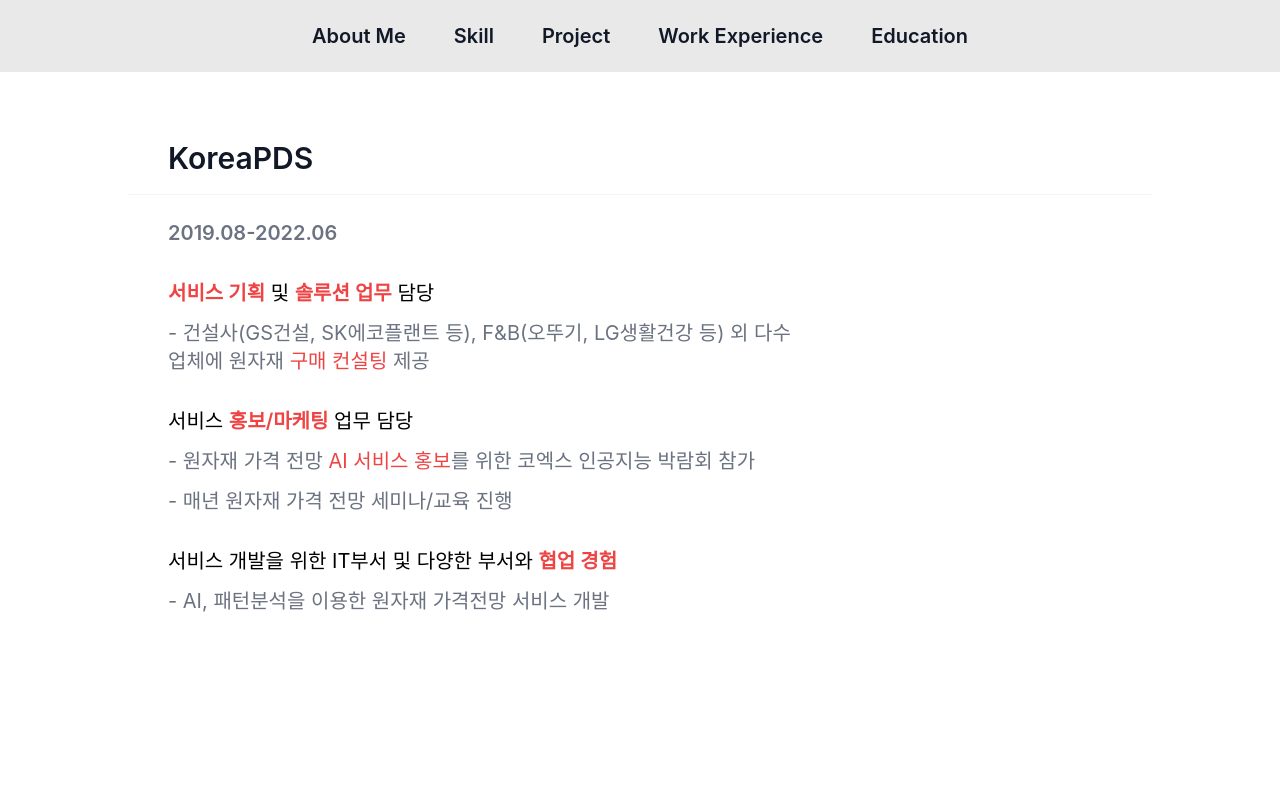
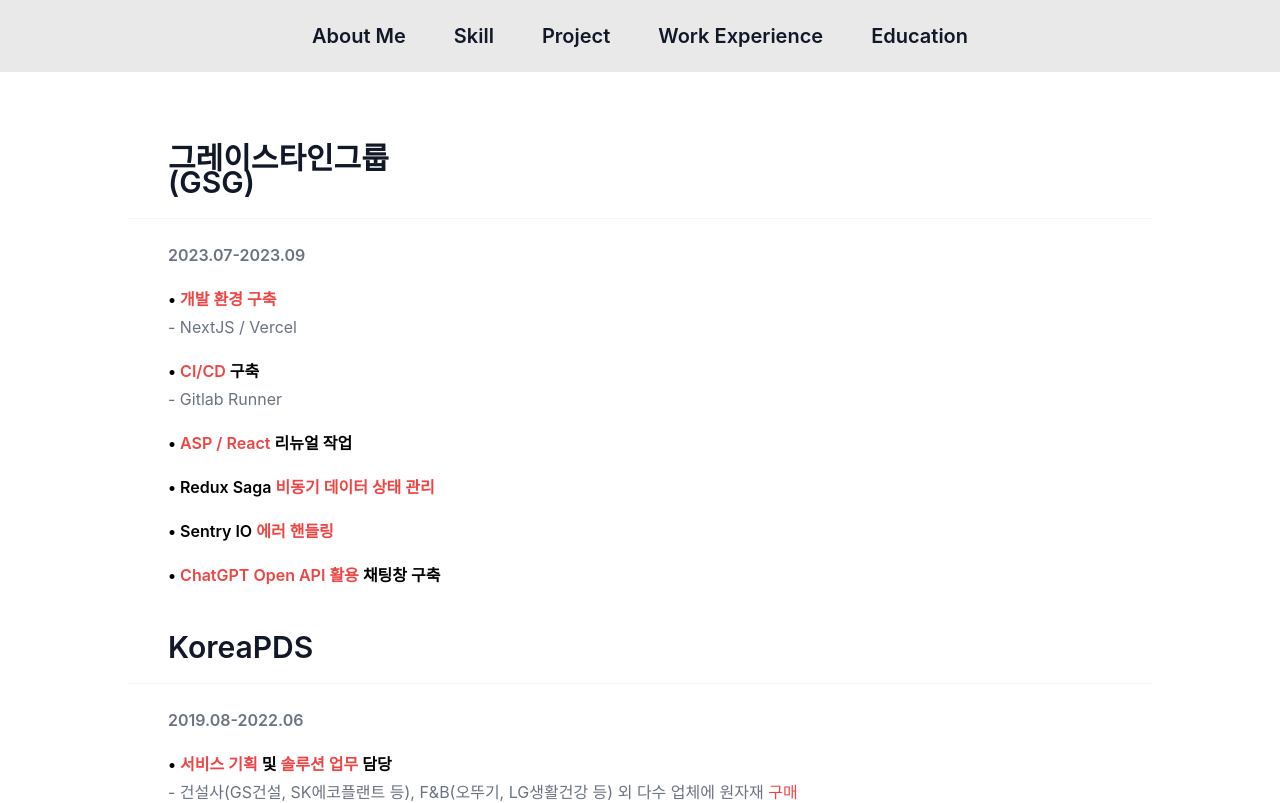
Before and after one commit to wongee93/portfolio, a React (Create React App) app: page /work in a window 1280 px wide. Shown: the top 803 px of the page. Built offline with nearby package versions, Linux system fonts and the light colour scheme.

Commit message:
일부 내용 업데이트(aboutme, skill, workexperience)

```diff
--- a/src/Project.js
+++ b/src/Project.js
@@ -4,7 +4,7 @@
             <div class="px-4 py-2 4xs:grid 4xs:grid-cols-1 4xs:gap-1 4xs:px-10 rounded-3xl mb-10 border border-gray-400">
                 <div class="sm:col-span-1 sm:flex sm:justify-center">
                     <div class="flex justify-center">
-                        <img class="inline-block self-center" src="/class4989.png" alt="" width="350" />
+                        <img class="inline-block self-center rounded" src="/class4989.png" alt="" width="350" />
                     </div>
                     <div class="ml-10 sm:col-span-2 sm:flex sm:flex-col sm:justify-center">
                         <div class="text-gray-900 font-bold text-3xl pt-5 pb-5 mt-10 mb-2">CLASS 4989</div>
@@ -58,7 +58,7 @@
             <div class="px-4 py-2 4xs:grid 4xs:grid-cols-1 4xs:gap-1 4xs:px-10 rounded-3xl mb-10 border border-gray-400">
                 <div class="sm:col-span-1 sm:flex sm:justify-center">
                     <div class="flex justify-center">
-                        <img class="inline-block self-center" src="/sortingbar.png" alt="" width="350" />
+                        <img class="inline-block self-center rounded" src="/sortingbar.png" alt="" width="350" />
                     </div>
                     <div class="ml-10 sm:col-span-2 sm:flex sm:flex-col sm:justify-center">
                         <div class="text-gray-900 font-bold text-3xl pt-5 pb-5 mt-10 mb-2">Sorting Bars</div>
@@ -109,7 +109,7 @@
             <div class="px-4 py-2 4xs:grid 4xs:grid-cols-1 4xs:gap-1 4xs:px-10 rounded-3xl mb-10 border border-gray-400 pt-10 pb-10">
                 <div class="sm:col-span-1 sm:flex sm:justify-center">
                     <div class="flex justify-center">
-                        <img class="inline-block self-center" src="/myportfolio.png" alt="" width="350" />
+                        <img class="inline-block self-center rounded" src="/myportfolio.png" alt="" width="350" />
                     </div>
                     <div class="ml-10 sm:col-span-2 sm:flex sm:flex-col sm:justify-center">
                         <div class="text-gray-900 font-bold text-3xl pt-5 pb-5 mt-10 mb-2">Jihyun's Portfolio</div>
--- a/src/Skill.js
+++ b/src/Skill.js
@@ -2,51 +2,57 @@
     return (
         <div class="grid grid-cols-1 gap-4 lg:grid-cols-2 xl:grid-cols-3 sm:px-0">
             <div class="max-w-sm rounded overflow-hidden shadow-lg m-10 transform hover:scale-110">
-                <img class="card-image" src="https://res.cloudinary.com/practicaldev/image/fetch/s--qry0KDcy--/c_imagga_scale,f_auto,fl_progressive,h_500,q_auto,w_1000/https://dev-to-uploads.s3.amazonaws.com/uploads/articles/0jj57mtw4ytw4df7wizm.png" alt="Typescript" />
+                <img class="card-image border-b border-gray-300" src="https://blog.kakaocdn.net/dn/dpwvVE/btrBqolp4WG/xU2kPsR8hJ0Rpx9B1LSoZ1/img.png" alt="React" />
+                <div class="px-6 py-4 text-center">
+                    <div class="font-bold text-xl mb-2">React</div>
+                </div>
+            </div>
+            <div class="max-w-sm rounded overflow-hidden shadow-lg m-10 transform hover:scale-110">
+                <img class="card-image border-b border-gray-300" src="https://images.velog.io/images/jay/post/3a497590-d1b6-414c-9f3f-7b6c7eb18f6d/img.png" alt="NextJS" />
+                <div class="px-6 py-4 text-center">
+                    <div class="font-bold text-xl mb-2">NextJS</div>
+                </div>
+            </div>
+            <div class="max-w-sm rounded overflow-hidden shadow-lg m-10 transform hover:scale-110">
+                <img class="card-image border-b border-gray-300" src="https://images.velog.io/images/offdutybyblo/post/65c734fd-077c-4a68-8b3b-557c52428511/htmljscss.jpeg" alt="HTML/CSS/JS" />
+                <div class="px-6 py-4 text-center">
+                    <div class="font-bold text-xl mb-2">HTML/CSS/JS</div>
+                </div>
+            </div>
+            <div class="max-w-sm rounded overflow-hidden shadow-lg m-10 transform hover:scale-110">
+                <img class="card-image border-b border-gray-300" src="https://velog.velcdn.com/images/lsx2003/post/39951911-189b-416f-9d49-4b8c6528e34f/image.png" alt="Typescript" />
                 <div class="px-6 py-4 text-center">
                     <div class="font-bold text-xl mb-2">Typescript</div>
                 </div>
             </div>
             <div class="max-w-sm rounded overflow-hidden shadow-lg m-10 transform hover:scale-110">
-                <img class="card-image" src="https://blog.kakaocdn.net/dn/dpwvVE/btrBqolp4WG/xU2kPsR8hJ0Rpx9B1LSoZ1/img.png" alt="React" />
-                <div class="px-6 py-4 text-center">
-                    <div class="font-bold text-xl mb-2">React</div>
-                </div>
-            </div>
-            <div class="max-w-sm rounded overflow-hidden shadow-lg m-10 transform hover:scale-110">
-                <img class="card-image" src="https://images.velog.io/images/jay/post/3a497590-d1b6-414c-9f3f-7b6c7eb18f6d/img.png" alt="NextJS" />
-                <div class="px-6 py-4 text-center">
-                    <div class="font-bold text-xl mb-2">NextJS</div>
-                </div>
-            </div>
-            <div class="max-w-sm rounded overflow-hidden shadow-lg m-10 transform hover:scale-110">
-                <img class="card-image" src="https://images.velog.io/images/offdutybyblo/post/65c734fd-077c-4a68-8b3b-557c52428511/htmljscss.jpeg" alt="HTML/CSS/JS" />
-                <div class="px-6 py-4 text-center">
-                    <div class="font-bold text-xl mb-2">HTML/CSS/JS</div>
-                </div>
-            </div>
-            <div class="max-w-sm rounded overflow-hidden shadow-lg m-10 transform hover:scale-110">
-                <img class="card-image" src="https://hanamon.kr/wp-content/uploads/2021/07/redux-logo.png" alt="redux" />
+                <img class="card-image border-b border-gray-300" src="https://i0.wp.com/hanamon.kr/wp-content/uploads/2021/07/redux-logo.png?fit=1200%2C600&ssl=1" alt="redux" />
                 <div class="px-6 py-4 text-center">
                     <div class="font-bold text-xl mb-2">Redux</div>
                 </div>
             </div>
             <div class="max-w-sm rounded overflow-hidden shadow-lg m-10 transform hover:scale-110">
-                <img class="card-image" src="https://www.zigae.com/static/7666417ed492feef76bbe9fd146a4192/e9beb/styledcomponents.png" alt="Styled Components" />
+                <img class="card-image border-b border-gray-300" src="https://content.surfit.io/thumbs/image/wWDNK/5e0dZ/50131217760ffb5c46bc11.png/cover-top-2x.webp" alt="reduxsaga" />
+                <div class="px-6 py-4 text-center">
+                    <div class="font-bold text-xl mb-2">Redux Saga</div>
+                </div>
+            </div>
+            <div class="max-w-sm rounded overflow-hidden shadow-lg m-10 transform hover:scale-110">
+                <img class="card-image border-b border-gray-300" src="https://tecoble.techcourse.co.kr/static/d0f3454b578873dff73251477ca0e729/c4b07/dot-git.jpg" alt="git" />
+                <div class="px-6 py-4 text-center">
+                    <div class="font-bold text-xl mb-2">Git</div>
+                </div>
+            </div>
+            <div class="max-w-sm rounded overflow-hidden shadow-lg m-10 transform hover:scale-110">
+                <img class="card-image border-b border-gray-300" src="https://www.zigae.com/static/7666417ed492feef76bbe9fd146a4192/e9beb/styledcomponents.png" alt="Styled Components" />
                 <div class="px-6 py-4 text-center">
                     <div class="font-bold text-xl mb-2">Styled Components</div>
                 </div>
             </div>
             <div class="max-w-sm rounded overflow-hidden shadow-lg m-10 transform hover:scale-110">
-                <img class="card-image" src="https://velog.velcdn.com/images/real-bird/post/c4f14195-c5cc-4507-a3e0-5eda208f99ef/image.jpg" alt="Tailwind" />
+                <img class="card-image border-b border-gray-300" src="https://velog.velcdn.com/images/real-bird/post/c4f14195-c5cc-4507-a3e0-5eda208f99ef/image.jpg" alt="Tailwind" />
                 <div class="px-6 py-4 text-center">
                     <div class="font-bold text-xl mb-2">Tailwind CSS</div>
-                </div>
-            </div>
-            <div class="max-w-sm rounded overflow-hidden shadow-lg m-10 transform hover:scale-110">
-                <img class="card-image" src="https://blog.kakaocdn.net/dn/wNwMg/btqEq78ORcI/qZeWrKT8Oj97E9fZIdaZY0/img.png" alt="jQuery" />
-                <div class="px-6 py-4 text-center">
-                    <div class="font-bold text-xl mb-2">jQuery</div>
                 </div>
             </div>
         </div>
--- a/src/Workexperience.js
+++ b/src/Workexperience.js
@@ -1,36 +1,71 @@
 export default function Workexperience() {
     return (
+        <>
+            <div class="divide-y divide-gray-100">
+                <div class="px-4 py-6 sm:grid sm:grid-cols-3 sm:gap-4 sm:px-0">
+                    <dt class="mt-6 ml-10 text-3xl font-semibold leading-6 text-gray-900 sm:mt-0 sm:col-span-1">그레이스타인그룹(GSG)</dt>
+                </div>
+
+                <div class="px-4 py-6 sm:grid sm:grid-cols-3 sm:gap-4 sm:px-0">
+                    <div class="mt-1 ml-10 text-m text-black-700 sm:col-span-2 sm:mt-0">
+                        <p><span class="text-gray-500 font-semibold">2023.07-2023.09</span></p>
+                        <p class="mt-5 font-semibold">
+                            • <span class="text-red-500">개발 환경 구축</span>
+                        </p>
+                        <p class="mt-1 text-gray-500">
+                            - NextJS / Vercel
+                        </p>
+                        <p class="mt-5 font-semibold">
+                            • <span class="text-red-500">CI/CD</span> 구축
+                        </p>
+                        <p class="mt-1 text-gray-500">
+                            - Gitlab Runner
+                        </p>
+                        <p class="mt-5 font-semibold">
+                            • <span class="text-red-500">ASP / React</span> 리뉴얼 작업
+                        </p>
+                        <p class="mt-5 font-semibold">
+                            • Redux Saga <span class="text-red-500">비동기 데이터 상태 관리</span>
+                        </p>
+                        <p class="mt-5 font-semibold">
+                            • Sentry IO <span class="text-red-500">에러 핸들링</span>
+                        </p>
+                        <p class="mt-5 font-semibold">
+                            • <span class="text-red-500">ChatGPT Open API  활용</span> 채팅창 구축
+                        </p>
+                    </div>
+                </div>
+            </div>
+
             <div class="divide-y divide-gray-100">
                 <div class="px-4 py-6 sm:grid sm:grid-cols-3 sm:gap-4 sm:px-0">
                     <dt class="mt-6 ml-10 text-3xl font-semibold leading-6 text-gray-900 sm:mt-0 sm:col-span-1">KoreaPDS</dt>
                 </div>
 
                 <div class="px-4 py-6 sm:grid sm:grid-cols-3 sm:gap-4 sm:px-0">
-                <div class="mt-1 ml-10 text-xl text-black-700 sm:col-span-2 sm:mt-0">
+                    <div class="mt-1 ml-10 text-m text-black-700 sm:col-span-2 sm:mt-0">
                         <p><span class="text-gray-500 font-semibold">2019.08-2022.06</span></p>
-                    <p class="mt-8 text-xl">
-                        <span class="text-red-500 font-semibold">서비스 기획</span> 및 <span class="text-red-500 font-semibold">솔루션 업무</span> 담당
+                        <p class="mt-5 font-semibold">
+                            • <span class="text-red-500">서비스 기획</span> 및 <span class="text-red-500">솔루션 업무</span> 담당
                         </p>
-                    <p class="mt-3 text-gray-500">
+                        <p class="mt-1 text-gray-500">
                             - 건설사(GS건설, SK에코플랜트 등), F&B(오뚜기, LG생활건강 등) 외 다수 업체에 원자재 <span class="text-red-500">구매 컨설팅</span> 제공
                         </p>
-                    <p class="mt-8 text-xl">
-                        서비스 <span class="text-red-500 font-semibold">홍보/마케팅</span> 업무 담당
+                        <p class="mt-5 font-semibold">
+                            • 서비스 <span class="text-red-500">홍보/마케팅</span> 업무 담당
                         </p>
-                    <p class="mt-3 text-gray-500">
+                        <p class="mt-1 text-gray-500">
                             - 원자재 가격 전망 <span class="text-red-500">AI 서비스 홍보</span>를 위한 코엑스 인공지능 박람회 참가
                         </p>
-                    <p class="mt-3 text-gray-500">
+                        <p class="mt-1 text-gray-500">
                             - 매년 원자재 가격 전망 세미나/교육 진행
                         </p>
-                    <p class="mt-8 text-xl">
-                        서비스 개발을 위한 IT부서 및 다양한 부서와 <span class="text-red-500 font-semibold">협업 경험</span>
-                    </p>
-                    <p class="mt-3 text-gray-500">
-                        - AI, 패턴분석을 이용한 원자재 가격전망 서비스 개발
+                        <p class="mt-5 font-semibold">
+                            • 서비스 개발을 위한 IT부서 및 다양한 부서와 <span class="text-red-500">협업 경험</span>
                         </p>
                     </div>
                 </div>
             </div>
+        </>
     )
 }
```
Also changed, not shown: src/Aboutme.js (+2 -21 lines). Lines whose indentation alone changed are shown as unchanged.
